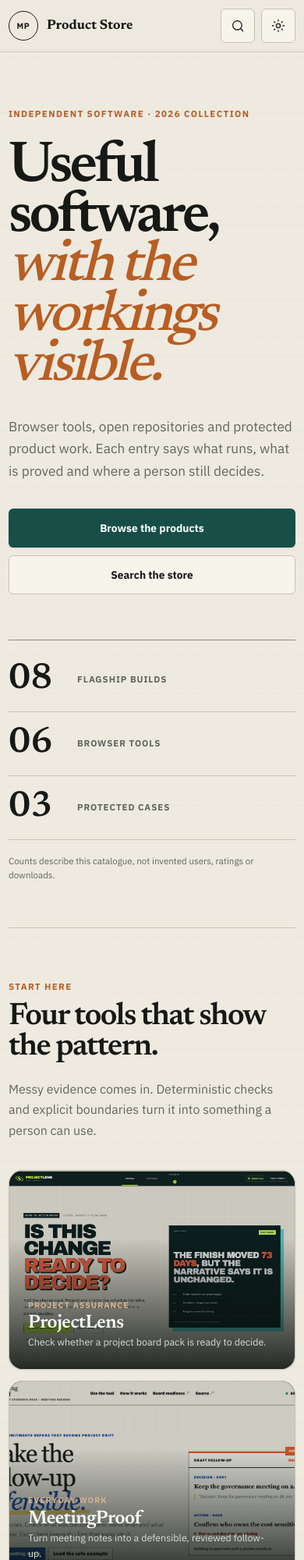
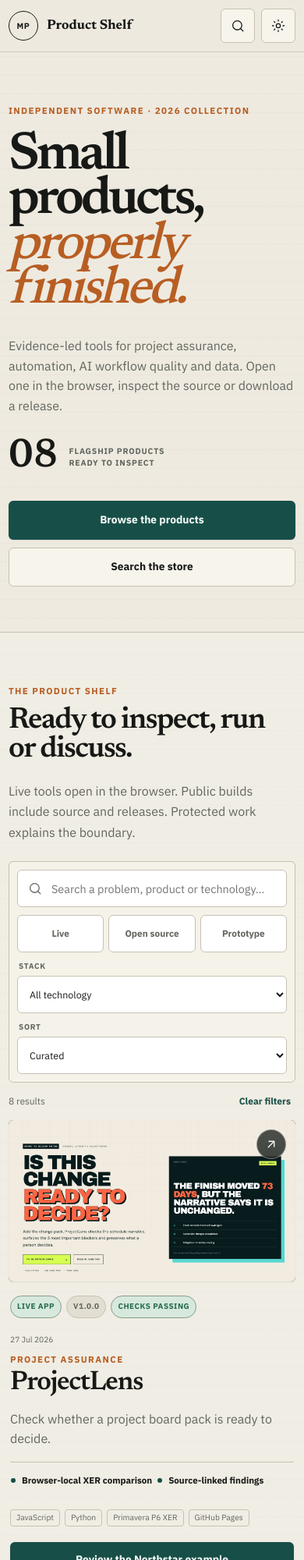
Before and after one commit to MatthewPaver/MatthewPaver.github.io, an Astro site: page / in a window 390 px wide. Shown: the top 2000 px of the page at 78% size. Built offline with nearby package versions, Linux system fonts and the light colour scheme; Astro itself is replaced by a stand-in of ours.

Commit message:
Restore the product shelf character

```diff
--- a/src/layouts/SiteLayout.astro
+++ b/src/layouts/SiteLayout.astro
@@ -66,8 +66,8 @@
         <a class="brand" href="/" aria-label="Matthew Paver product store home">
           <span class="brand-mark" aria-hidden="true">MP</span>
           <span>
-            <strong>Product Store</strong>
-            <small>Useful software, with evidence</small>
+            <strong>Product Shelf</strong>
+            <small>Small products, properly finished</small>
           </span>
         </a>
         <nav class="primary-nav" aria-label="Primary navigation">
--- a/src/pages/index.astro
+++ b/src/pages/index.astro
@@ -8,7 +8,6 @@
 const apps = sortApps(await getCollection("apps"));
 const flagships = apps.filter((app) => app.data.kind === "flagship");
 const caseStudies = apps.filter((app) => app.data.kind === "case-study");
-const featured = flagships.filter((app) => app.data.featured);
 const stacks = [...new Set(flagships.flatMap((app) => app.data.stack))].sort();
 const structuredData = [
   {
@@ -38,62 +37,30 @@
 ---
 
 <SiteLayout
-  title="Matthew Paver Product Store · Useful software, with evidence"
+  title="Matthew Paver Product Store · Small products, properly finished"
   description="Eight inspectable products and three protected commercial case studies across project assurance, automation, AI workflow quality and data systems."
   structuredData={structuredData}
 >
   <section class="store-hero shell">
     <div class="hero-copy">
       <p class="eyebrow">Independent software · 2026 collection</p>
-      <h1>Useful software,<br /><em>with the workings visible.</em></h1>
-      <p class="hero-lede">
-        Browser tools, open repositories and protected product work. Each entry says what runs,
-        what is proved and where a person still decides.
-      </p>
+      <h1>Small products,<br /><em>properly finished.</em></h1>
+      <div class="hero-summary">
+        <p class="hero-lede">
+          Evidence-led tools for project assurance, automation, AI workflow quality and data.
+          Open one in the browser, inspect the source or download a release.
+        </p>
+        <div class="collection-count" aria-label={`${flagships.length} flagship products`}>
+          <strong>{String(flagships.length).padStart(2, "0")}</strong>
+          <span>flagship products<br />ready to inspect</span>
+        </div>
+      </div>
       <div class="hero-actions">
         <a class="button button--primary button--large" href="#products">Browse the products</a>
         <button class="button button--secondary button--large command-trigger" type="button">
           Search the store <kbd>⌘K</kbd>
         </button>
       </div>
-    </div>
-    <aside class="store-stats" aria-label="Store summary">
-      <div><strong>08</strong><span>flagship builds</span></div>
-      <div><strong>06</strong><span>browser tools</span></div>
-      <div><strong>03</strong><span>protected cases</span></div>
-      <p>Counts describe this catalogue, not invented users, ratings or downloads.</p>
-    </aside>
-  </section>
-
-  <section class="featured-section shell" aria-labelledby="featured-heading">
-    <div class="section-heading">
-      <div>
-        <p class="eyebrow">Start here</p>
-        <h2 id="featured-heading">Four tools that show the pattern.</h2>
-      </div>
-      <p>Messy evidence comes in. Deterministic checks and explicit boundaries turn it into something a person can use.</p>
-    </div>
-    <div class="featured-bento">
-      {featured.map((app, index) => (
-        <a class:list={["featured-tile", index === 0 && "featured-tile--lead"]} href={appUrl(app)}>
-          <picture>
-            {app.data.imageAvif && <source srcset={app.data.imageAvif} type="image/avif" />}
-            <img
-              src={app.data.image}
-              alt={app.data.imageAlt}
-              width="1200"
-              height="675"
-              loading={index === 0 ? "eager" : "lazy"}
-              fetchpriority={index === 0 ? "high" : "auto"}
-            />
-          </picture>
-          <span class="featured-overlay">
-            <small>{app.data.category}</small>
-            <strong>{app.data.title}</strong>
-            <span>{app.data.tagline}</span>
-          </span>
-        </a>
-      ))}
     </div>
   </section>
 
@@ -102,9 +69,9 @@
       <div class="section-heading section-heading--catalogue">
         <div>
           <p class="eyebrow">The product shelf</p>
-          <h2>Open it, inspect it or run it locally.</h2>
+          <h2>Ready to inspect, run or discuss.</h2>
         </div>
-        <p>Live means a working browser route. Public means the repository is inspectable. Prototype means the boundary is still being tested.</p>
+        <p>Live tools open in the browser. Public builds include source and releases. Protected work explains the boundary.</p>
       </div>
 
       <div class="catalogue-controls enhanced" aria-label="Find and filter products">
@@ -152,7 +119,7 @@
     <div class="section-heading">
       <div>
         <p class="eyebrow">Protected product work</p>
-        <h2 id="case-heading">Case studies, not dead-end cards.</h2>
+        <h2 id="case-heading">Protected work, clearly explained.</h2>
       </div>
       <p>The workflow and product decisions are inspectable. Customer data, commercial code and operating advantages stay private.</p>
     </div>
@@ -193,6 +160,13 @@
     </div>
   </section>
 
+  <section class="closing-section shell" aria-label="Work with Matthew Paver">
+    <p>Have a difficult workflow that deserves a clearer product?</p>
+    <a class="button button--primary" href="https://github.com/MatthewPaver">
+      Start with my GitHub <span aria-hidden="true">↗</span>
+    </a>
+  </section>
+
   <CommandPalette apps={apps} />
   <script>
     import { initCatalogue, initCommandPalette } from "../scripts/catalogue-state.mjs";
--- a/src/styles/global.css
+++ b/src/styles/global.css
@@ -27,7 +27,7 @@
   --shadow-sm: 0 1px 2px rgb(22 25 22 / 8%);
   --shadow-md: 0 12px 30px rgb(22 25 22 / 10%);
   --shadow-lg: 0 24px 70px rgb(22 25 22 / 16%);
-  --shell: 1240px;
+  --shell: 1320px;
   --font-sans: "IBM Plex Sans Variable", "IBM Plex Sans", sans-serif;
   --font-display: "Newsreader Variable", "Newsreader", serif;
   --ease: cubic-bezier(0.22, 0.61, 0.36, 1);
@@ -278,7 +278,7 @@
 }
 
 .header-inner {
-  min-height: 72px;
+  min-height: 68px;
   display: grid;
   grid-template-columns: 1fr auto 1fr;
   align-items: center;
@@ -415,23 +415,18 @@
 }
 
 .store-hero {
-  min-height: 650px;
-  display: grid;
-  grid-template-columns: minmax(0, 1.35fr) minmax(280px, 0.55fr);
-  align-items: end;
-  gap: clamp(48px, 8vw, 120px);
-  padding-block: 96px 76px;
+  padding-block: clamp(72px, 8vw, 112px) clamp(58px, 7vw, 92px);
 }
 
 .hero-copy h1 {
-  max-width: 980px;
-  margin: 30px 0;
+  max-width: 1160px;
+  margin: 26px 0 36px;
   font-family: var(--font-display);
-  font-size: clamp(4rem, 8.6vw, 8.2rem);
+  font-size: clamp(4.8rem, 10.4vw, 9rem);
   font-variation-settings: "opsz" 72;
   font-weight: 520;
-  letter-spacing: -0.055em;
-  line-height: 0.86;
+  letter-spacing: -0.06em;
+  line-height: 0.84;
 }
 
 .hero-copy h1 em {
@@ -439,76 +434,74 @@
   font-weight: 470;
 }
 
+.hero-summary {
+  display: grid;
+  grid-template-columns: minmax(0, 650px) auto;
+  align-items: center;
+  justify-content: space-between;
+  gap: 48px;
+  padding-left: clamp(0px, 18vw, 250px);
+}
+
 .hero-lede {
-  max-width: 700px;
   margin: 0;
   color: var(--muted-foreground);
-  font-size: clamp(1.08rem, 1.8vw, 1.32rem);
-  line-height: 1.65;
+  font-size: clamp(1rem, 1.5vw, 1.18rem);
+  line-height: 1.6;
+}
+
+.collection-count {
+  min-width: 210px;
+  display: flex;
+  align-items: center;
+  gap: 14px;
+  padding-left: 20px;
+  border-left: 1px solid var(--border-strong);
+}
+
+.collection-count strong {
+  font-family: var(--font-display);
+  font-size: 3.25rem;
+  font-variant-numeric: tabular-nums;
+  font-weight: 520;
+  line-height: 1;
+}
+
+.collection-count span {
+  color: var(--muted-foreground);
+  font-size: 0.65rem;
+  font-weight: 700;
+  letter-spacing: 0.08em;
+  line-height: 1.45;
+  text-transform: uppercase;
 }
 
 .hero-actions {
   display: flex;
   flex-wrap: wrap;
   gap: 10px;
-  margin-top: 34px;
-}
-
-.store-stats {
-  padding: 10px 0 0;
-  border-top: 1px solid var(--border-strong);
-}
-
-.store-stats > div {
-  min-height: 82px;
-  display: grid;
-  grid-template-columns: 88px 1fr;
-  align-items: center;
-  border-bottom: 1px solid var(--border);
-}
-
-.store-stats strong {
-  font-family: var(--font-display);
-  font-size: 2.9rem;
-  font-variant-numeric: tabular-nums;
-  font-weight: 520;
-  line-height: 1;
-}
-
-.store-stats span {
-  color: var(--muted-foreground);
-  font-size: 0.72rem;
-  font-weight: 700;
-  letter-spacing: 0.08em;
-  text-transform: uppercase;
-}
-
-.store-stats > p {
-  margin: 18px 0 0;
-  color: var(--muted-foreground);
-  font-size: 0.72rem;
-  line-height: 1.55;
-}
-
-.featured-section,
+  margin-top: 30px;
+  padding-left: clamp(0px, 18vw, 250px);
+}
+
 .case-section {
-  padding-block: 86px 104px;
+  padding-block: 74px 92px;
   border-top: 1px solid var(--border);
 }
 
 .section-heading {
   display: grid;
-  grid-template-columns: minmax(0, 1.2fr) minmax(280px, 0.55fr);
+  grid-template-columns: minmax(0, 1.3fr) minmax(280px, 0.52fr);
   align-items: end;
-  gap: 48px;
-  margin-bottom: 38px;
+  gap: 54px;
+  margin-bottom: 34px;
 }
 
 .section-heading h2 {
   max-width: 780px;
   margin: 12px 0 0;
   font-family: var(--font-display);
-  font-size: clamp(2.5rem, 5vw, 4.6rem);
+  font-size: clamp(2.4rem, 4.2vw, 3.9rem);
   font-variation-settings: "opsz" 60;
   font-weight: 520;
   letter-spacing: -0.04em;
@@ -521,103 +514,14 @@
   line-height: 1.65;
 }
 
-.featured-bento {
-  display: grid;
-  grid-template-columns: 1.3fr 0.85fr 0.85fr;
-  grid-template-rows: 1fr 1fr;
-  gap: 14px;
-}
-
-.featured-tile {
-  position: relative;
-  min-height: 230px;
-  overflow: hidden;
-  border: 1px solid var(--border);
-  border-radius: var(--radius-lg);
-  background: #1d2723;
-  box-shadow: var(--shadow-sm);
-  color: #f8faf8;
-  text-decoration: none;
-  isolation: isolate;
-}
-
-.featured-tile--lead {
-  grid-row: 1 / 3;
-  min-height: 490px;
-}
-
-.featured-tile:nth-child(4) {
-  grid-column: 2 / 4;
-}
-
-.featured-tile picture,
-.featured-tile img {
-  width: 100%;
-  height: 100%;
-}
-
-.featured-tile img {
-  object-fit: cover;
-  opacity: 0.82;
-  transition:
-    transform 360ms var(--ease),
-    opacity 360ms var(--ease);
-}
-
-.featured-tile::after {
-  position: absolute;
-  inset: 0;
-  z-index: 0;
-  background: linear-gradient(180deg, transparent 34%, rgb(9 16 13 / 86%) 100%);
-  content: "";
-}
-
-.featured-tile:hover img {
-  opacity: 0.94;
-  transform: scale(1.018);
-}
-
-.featured-overlay {
-  position: absolute;
-  right: 0;
-  bottom: 0;
-  left: 0;
-  z-index: 1;
-  display: grid;
-  gap: 3px;
-  padding: 24px;
-}
-
-.featured-overlay small {
-  color: #d5b18f;
-  font-size: 0.66rem;
-  font-weight: 700;
-  letter-spacing: 0.1em;
-  text-transform: uppercase;
-}
-
-.featured-overlay strong {
-  font-family: var(--font-display);
-  font-size: clamp(1.5rem, 2.7vw, 2.6rem);
-  font-weight: 520;
-  letter-spacing: -0.02em;
-  line-height: 1;
-}
-
-.featured-overlay > span {
-  max-width: 560px;
-  color: #d4ddd7;
-  font-size: 0.78rem;
-}
-
 .catalogue-section {
-  padding-block: 92px 112px;
+  padding-block: 68px 94px;
   border-block: 1px solid var(--border);
-  background: color-mix(in srgb, var(--card) 72%, transparent);
+  background: color-mix(in srgb, var(--card) 24%, transparent);
 }
 
 .section-heading--catalogue {
-  margin-bottom: 28px;
+  margin-bottom: 24px;
 }
 
 .enhanced {
@@ -640,11 +544,10 @@
   grid-template-columns: minmax(260px, 1fr) auto 160px 150px;
   align-items: end;
   gap: 10px;
-  padding: 12px;
+  padding: 10px;
   border: 1px solid var(--border);
-  border-radius: var(--radius-md);
-  background: var(--card);
-  box-shadow: var(--shadow-sm);
+  border-radius: var(--radius-sm);
+  background: color-mix(in srgb, var(--card) 72%, transparent);
 }
 
 .search-field {
@@ -747,24 +650,16 @@
 .catalogue-grid {
   display: grid;
   grid-template-columns: repeat(2, minmax(0, 1fr));
-  gap: 22px;
+  gap: 34px 28px;
 }
 
 .app-card {
   min-width: 0;
-  overflow: hidden;
-  border: 1px solid var(--border);
-  border-radius: var(--radius-lg);
-  background: var(--card);
-  box-shadow: var(--shadow-sm);
-  transition:
-    border-color 200ms var(--ease),
-    box-shadow 200ms var(--ease);
+  background: transparent;
 }
 
 .app-card:hover {
-  border-color: var(--border-strong);
-  box-shadow: var(--shadow-md);
+  color: inherit;
 }
 
 .app-media {
@@ -772,8 +667,9 @@
   display: block;
   aspect-ratio: 16 / 9;
   overflow: hidden;
-  border-bottom: 1px solid var(--border);
+  border-radius: var(--radius-sm);
   background: #1b2521;
+  box-shadow: var(--shadow-sm);
 }
 
 .app-media picture,
@@ -807,7 +703,8 @@
 }
 
 .app-card-body {
-  padding: 24px;
+  padding: 20px 3px 32px;
+  border-bottom: 1px solid var(--border);
 }
 
 .badge-row {
@@ -865,7 +762,7 @@
 .case-card h3 {
   margin: 5px 0 0;
   font-family: var(--font-display);
-  font-size: clamp(2rem, 3vw, 2.7rem);
+  font-size: clamp(2.15rem, 3.1vw, 2.85rem);
   font-variation-settings: "opsz" 48;
   font-weight: 530;
   letter-spacing: -0.035em;
@@ -891,8 +788,8 @@
 }
 
 .app-tagline {
-  min-height: 50px;
-  margin: 18px 0;
+  min-height: 48px;
+  margin: 16px 0;
   color: var(--muted-foreground);
   line-height: 1.6;
 }
@@ -908,8 +805,8 @@
 }
 
 .proof-list {
-  padding-block: 16px;
-  border-block: 1px solid var(--border);
+  padding-block: 14px;
+  border-top: 1px solid var(--border);
 }
 
 .proof-list li {
@@ -949,7 +846,7 @@
   align-items: center;
   justify-content: space-between;
   gap: 18px;
-  margin-top: 24px;
+  margin-top: 20px;
 }
 
 .empty-state {
@@ -973,24 +870,21 @@
 
 .case-grid {
   display: grid;
-  gap: 18px;
+  grid-template-columns: repeat(3, minmax(0, 1fr));
+  gap: 28px;
 }
 
 .case-card {
-  display: grid;
-  grid-template-columns: minmax(280px, 0.75fr) minmax(0, 1fr);
-  align-items: center;
-  gap: 34px;
-  padding: 14px;
-  border: 1px solid var(--border);
-  border-radius: var(--radius-lg);
-  background: var(--card);
+  min-width: 0;
+  background: transparent;
 }
 
 .case-image {
+  display: block;
   overflow: hidden;
-  border-radius: var(--radius-md);
+  border-radius: var(--radius-sm);
   background: #1b2521;
+  box-shadow: var(--shadow-sm);
 }
 
 .case-image img {
@@ -1000,47 +894,50 @@
 }
 
 .case-card > div {
-  padding: 18px 24px 18px 0;
+  padding: 18px 3px 28px;
+  border-bottom: 1px solid var(--border);
 }
 
 .case-card .eyebrow {
-  margin-top: 18px;
+  margin-top: 16px;
 }
 
 .case-card > div > p:not(.eyebrow) {
-  max-width: 700px;
-  margin: 16px 0 8px;
+  margin: 14px 0 8px;
   color: var(--muted-foreground);
 }
 
 .method-section {
-  padding-block: 104px;
-  background: #16211d;
-  color: #edf2ed;
+  padding-block: 78px 88px;
+  border-top: 1px solid var(--border);
+  background: color-mix(in srgb, var(--card) 36%, transparent);
 }
 
 .method-grid {
   display: grid;
-  grid-template-columns: 0.8fr 1.2fr;
-  gap: clamp(56px, 9vw, 140px);
+  grid-template-columns: minmax(250px, 0.62fr) minmax(0, 1.38fr);
+  gap: clamp(44px, 7vw, 100px);
 }
 
 .method-grid h2 {
   max-width: 520px;
-  margin: 16px 0 24px;
+  margin: 14px 0 20px;
   font-family: var(--font-display);
-  font-size: clamp(3rem, 6vw, 5.8rem);
+  font-size: clamp(2.8rem, 5vw, 4.8rem);
   font-weight: 500;
   letter-spacing: -0.05em;
-  line-height: 0.9;
+  line-height: 0.92;
 }
 
 .method-grid > div > p:last-child {
   max-width: 560px;
-  color: #aebbb4;
+  color: var(--muted-foreground);
 }
 
 .method-grid ol {
+  display: grid;
+  grid-template-columns: repeat(2, minmax(0, 1fr));
+  gap: 0 30px;
   padding: 0;
   margin: 0;
   list-style: none;
@@ -1048,45 +945,76 @@
 
 .method-grid li {
   display: grid;
-  grid-template-columns: 48px 0.6fr 1fr;
+  grid-template-columns: 34px 1fr;
   align-items: baseline;
-  gap: 20px;
-  padding: 22px 0;
-  border-bottom: 1px solid #34423d;
+  gap: 7px 12px;
+  padding: 20px 0;
+  border-top: 1px solid var(--border);
 }
 
 .method-grid li span {
-  color: #e69658;
+  color: var(--accent);
   font-size: 0.66rem;
   font-weight: 700;
 }
 
 .method-grid li strong {
   font-family: var(--font-display);
-  font-size: 1.55rem;
+  font-size: 1.35rem;
   font-weight: 520;
+  line-height: 1.12;
 }
 
 .method-grid li p {
+  grid-column: 2;
   margin: 0;
-  color: #aebbb4;
-  font-size: 0.86rem;
+  color: var(--muted-foreground);
+  font-size: 0.8rem;
+}
+
+.closing-section {
+  min-height: 116px;
+  display: flex;
+  align-items: center;
+  justify-content: space-between;
+  gap: 32px;
+  margin-block: 42px;
+  padding: 26px 30px;
+  border-radius: var(--radius-sm);
+  background: #16211d;
+  color: #edf2ed;
+}
+
+.closing-section p {
+  margin: 0;
+  font-family: var(--font-display);
+  font-size: clamp(1.65rem, 3vw, 2.4rem);
+  font-weight: 500;
+  letter-spacing: -0.025em;
+  line-height: 1.1;
+}
+
+.closing-section .button {
+  flex: 0 0 auto;
+  border-color: #edf2ed;
+  background: #edf2ed;
+  color: #16211d;
 }
 
 .site-footer {
-  padding-top: 76px;
+  padding-top: 42px;
   border-top: 1px solid var(--border);
 }
 
 .footer-grid {
   display: grid;
   grid-template-columns: 1fr auto minmax(240px, 0.55fr);
-  gap: 72px;
+  gap: 52px;
 }
 
 .footer-grid strong {
   font-family: var(--font-display);
-  font-size: 1.8rem;
+  font-size: 1.5rem;
   font-weight: 520;
 }
 
@@ -1120,11 +1048,11 @@
 }
 
 .footer-bottom {
-  min-height: 76px;
+  min-height: 58px;
   display: flex;
   align-items: center;
   justify-content: space-between;
-  margin-top: 56px;
+  margin-top: 34px;
   border-top: 1px solid var(--border);
   color: var(--muted-foreground);
   font-size: 0.68rem;
@@ -1636,24 +1564,15 @@
     grid-template-columns: 1fr 1fr;
   }
 
+  .case-grid {
+    grid-template-columns: repeat(2, minmax(0, 1fr));
+  }
+
   .search-field,
   .facet-buttons {
     grid-column: span 1;
   }
 
-  .featured-bento {
-    grid-template-columns: 1fr 1fr;
-  }
-
-  .featured-tile--lead {
-    grid-row: auto;
-    min-height: 300px;
-  }
-
-  .featured-tile:nth-child(4) {
-    grid-column: auto;
-  }
-
   .app-hero {
     grid-template-columns: 1fr;
   }
@@ -1673,10 +1592,12 @@
   }
 
   .store-hero {
-    min-height: auto;
-    grid-template-columns: 1fr;
-    gap: 58px;
-    padding-block: 72px 58px;
+    padding-block: 68px 58px;
+  }
+
+  .hero-summary,
+  .hero-actions {
+    padding-left: 0;
   }
 
   .section-heading {
@@ -1685,14 +1606,13 @@
   }
 
   .catalogue-grid,
-  .case-card,
   .method-grid,
   .app-content-grid {
     grid-template-columns: 1fr;
   }
 
   .case-card > div {
-    padding: 14px 12px 22px;
+    padding: 18px 3px 26px;
   }
 
   .method-grid {
@@ -1744,29 +1664,31 @@
   }
 
   .hero-copy h1 {
-    font-size: clamp(3.8rem, 19vw, 5.6rem);
+    margin-block: 22px 30px;
+    font-size: clamp(3.65rem, 17.5vw, 5.3rem);
+  }
+
+  .hero-summary {
+    grid-template-columns: 1fr;
+    gap: 26px;
+  }
+
+  .collection-count {
+    min-width: 0;
+    padding-left: 0;
+    border-left: 0;
   }
 
   .hero-actions {
     display: grid;
   }
 
-  .featured-section,
   .case-section,
   .catalogue-section,
   .method-section {
     padding-block: 68px;
   }
 
-  .featured-bento {
-    grid-template-columns: 1fr;
-  }
-
-  .featured-tile,
-  .featured-tile--lead {
-    min-height: 250px;
-  }
-
   .catalogue-controls {
     grid-template-columns: 1fr;
   }
@@ -1786,7 +1708,7 @@
   }
 
   .app-card-body {
-    padding: 19px;
+    padding: 18px 2px 28px;
   }
 
   .app-title-row {
@@ -1808,8 +1730,15 @@
   }
 
   .case-card {
-    gap: 6px;
-    padding: 10px;
+    padding: 0;
+  }
+
+  .case-grid {
+    grid-template-columns: 1fr;
+  }
+
+  .method-grid ol {
+    grid-template-columns: 1fr;
   }
 
   .method-grid li {
@@ -1819,6 +1748,13 @@
   .footer-grid,
   .app-content-aside {
     grid-template-columns: 1fr;
+  }
+
+  .closing-section {
+    align-items: flex-start;
+    flex-direction: column;
+    margin-block: 24px;
+    padding: 24px 22px;
   }
 
   .footer-bottom {
```
Also changed, not shown: tests/e2e/store.spec.ts (+2 -2 lines).
